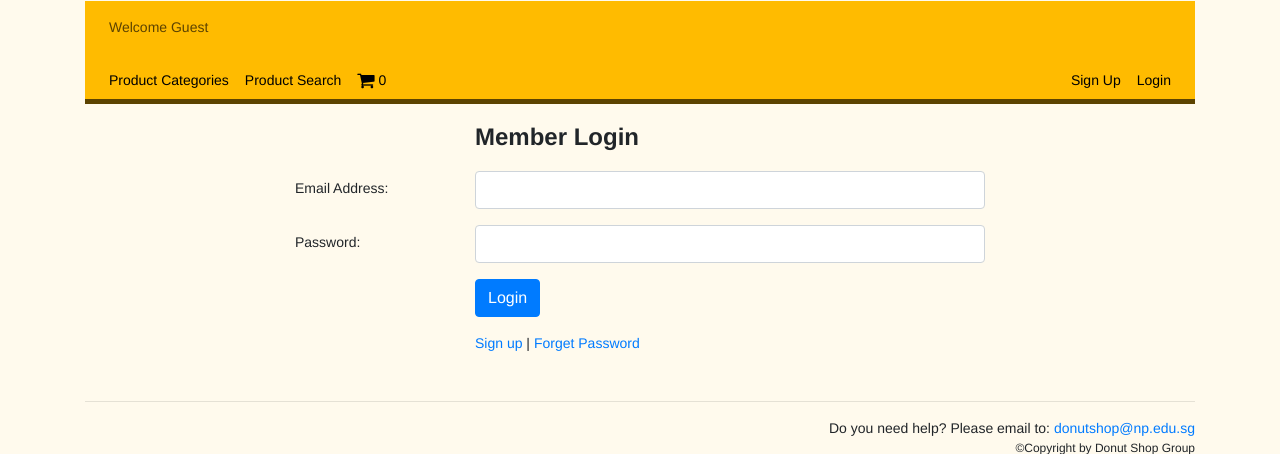
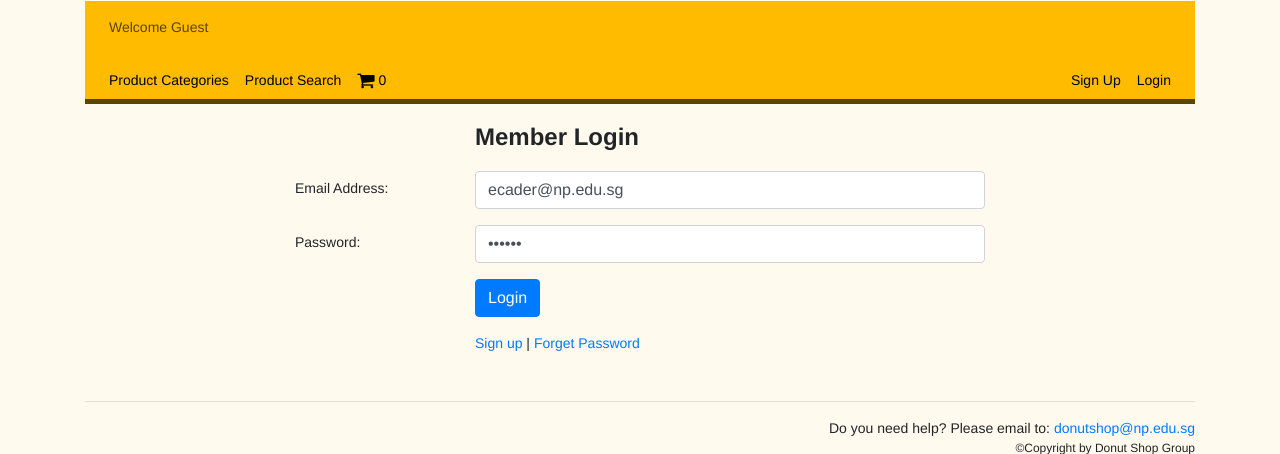
Before and after one commit to jordie007/ECAD-Group-3, a PHP site: page /ECAD-Group-3/login.php in a window 1280 px wide. Shown: the part 158-612 px from the top of the page. Run offline with PHP 8.4, Linux system fonts and the light colour scheme.

Commit message:
match login pw
add default login credentials (to remove after testing)

```diff
--- a/login.php
+++ b/login.php
@@ -16,16 +16,17 @@ if (isset($_REQUEST["redirect"])) {
                     <span class="page-title">Member Login</span>
                 </div>
             </div>
+            <!-- TODO: RMv the default login cred -->
             <div class="form-group row">
                 <label class="col-sm-3 col-form-label" for="email">Email Address:</label>
                 <div class="col-sm-9">
-                    <input class="form-control" type="email" name="email" id="email" required />
+                    <input class="form-control" type="email" name="email" id="email" required value="ecader@np.edu.sg" />
                 </div>
             </div>
             <div class="form-group row">
                 <label class="col-sm-3 col-form-label" for="password">Password:</label>
                 <div class="col-sm-9">
-                    <input class="form-control" type="password" name="password" id="password" required />
+                    <input class="form-control" type="password" name="password" id="password" required value="ecader" />
                 </div>
             </div>
             <div class="form-group row">
```
Also changed, not shown: checkLogin.php (+7 -6 lines).
